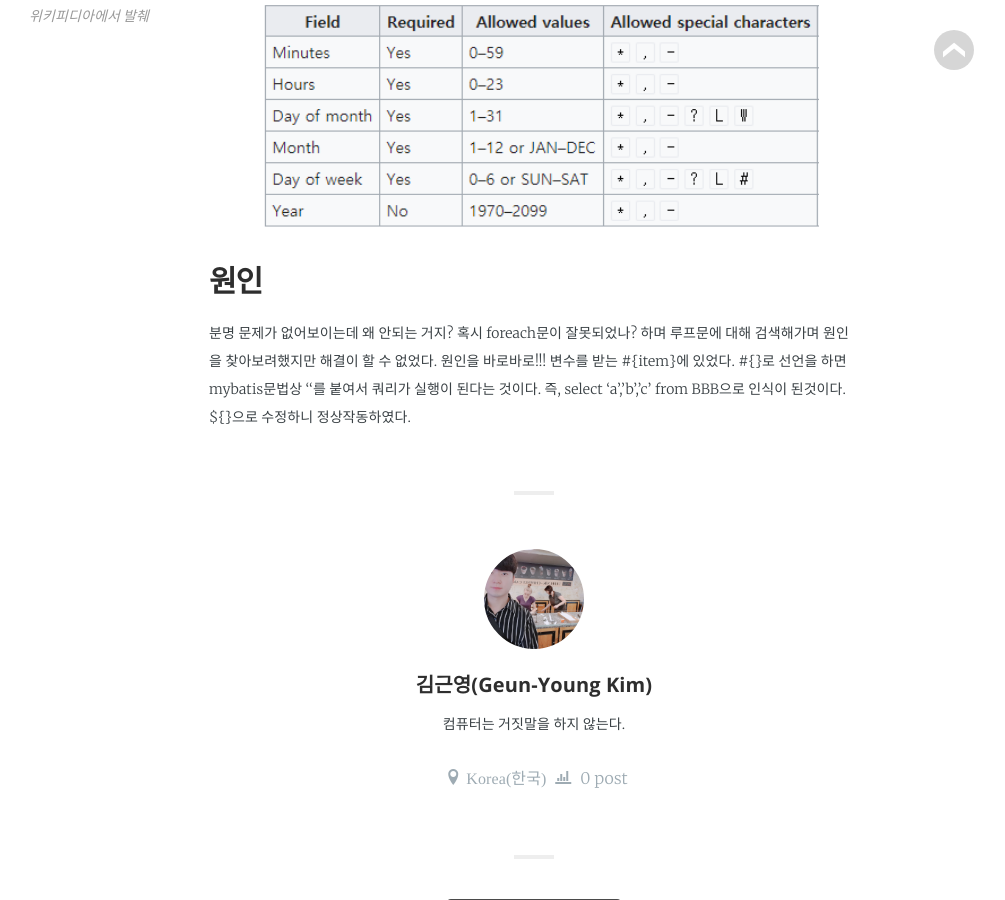
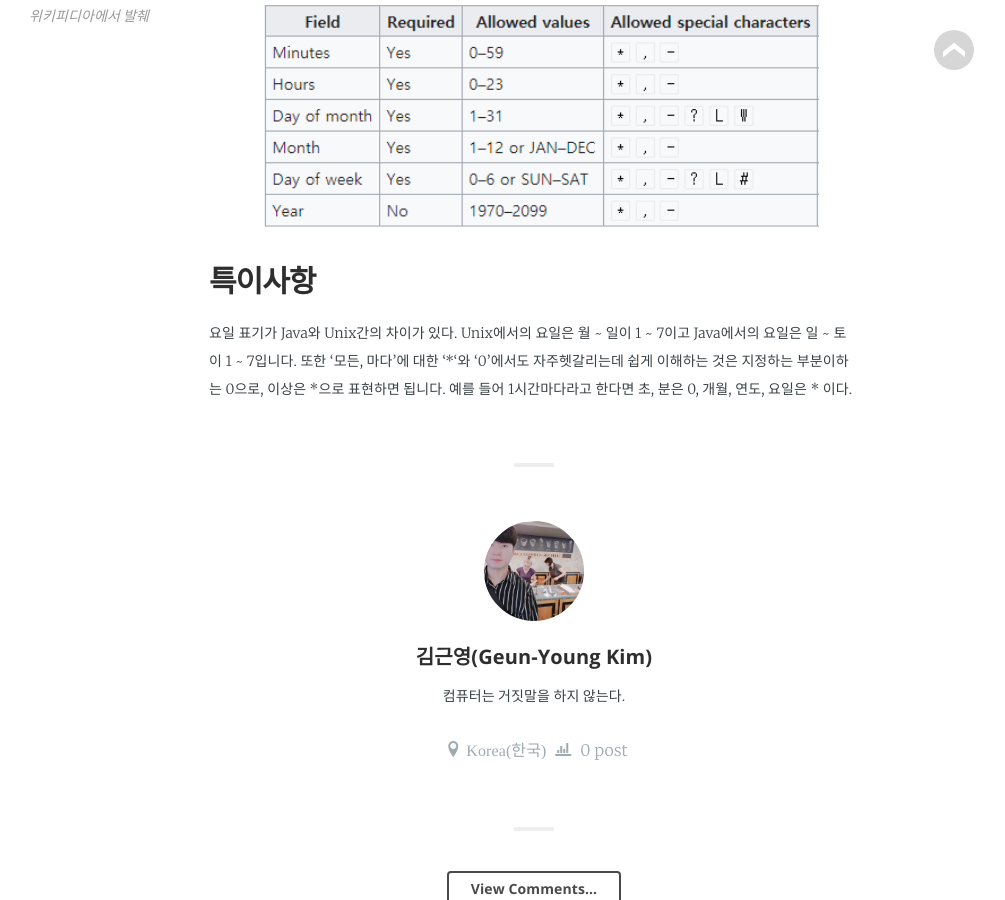
Before and after one commit to jwillmer/jekyllDecent, a Jekyll site: the page built from _posts/2019-03-13-cron1.md, in a window 1280 px wide and 900 px high, scrolled down 1662 px. Shown: the whole window, without its empty margins (106-1111 px from the left). Built offline with Jekyll 4.4.1, drawn with Linux system fonts in a browser that asks for light colours; some web fonts are replaced.

Commit message:
Update 2019-03-13-cron1.md

```diff
--- a/_posts/2019-03-13-cron1.md
+++ b/_posts/2019-03-13-cron1.md
@@ -35,10 +35,7 @@ math:		   false
 </figure>
 </aside>
 
-## 원인
+## 특이사항
 
-분명 문제가 없어보이는데 왜 안되는 거지? 혹시 foreach문이 잘못되었나? 하며 루프문에 대해 검색해가며 원인을 찾아보려했지만 해결이 할 수 없었다.
-원인을 바로바로!!!
-변수를 받는 #{item}에 있었다. #{}로 선언을 하면 mybatis문법상 ''를 붙여서 쿼리가 실행이 된다는 것이다.
-즉, select 'a','b','c' from BBB으로 인식이 된것이다.
-${}으로 수정하니 정상작동하였다.
+요일 표기가 Java와 Unix간의 차이가 있다. Unix에서의 요일은 월 ~ 일이 1 ~ 7이고 Java에서의 요일은 일 ~ 토이 1 ~ 7입니다.
+또한 '모든, 마다'에 대한 '*'와 '0'에서도 자주헷갈리는데 쉽게 이해하는 것은 지정하는 부분이하는 0으로, 이상은 *으로 표현하면 됩니다. 예를 들어 1시간마다라고 한다면 초, 분은 0, 개월, 연도, 요일은 * 이다.
```
